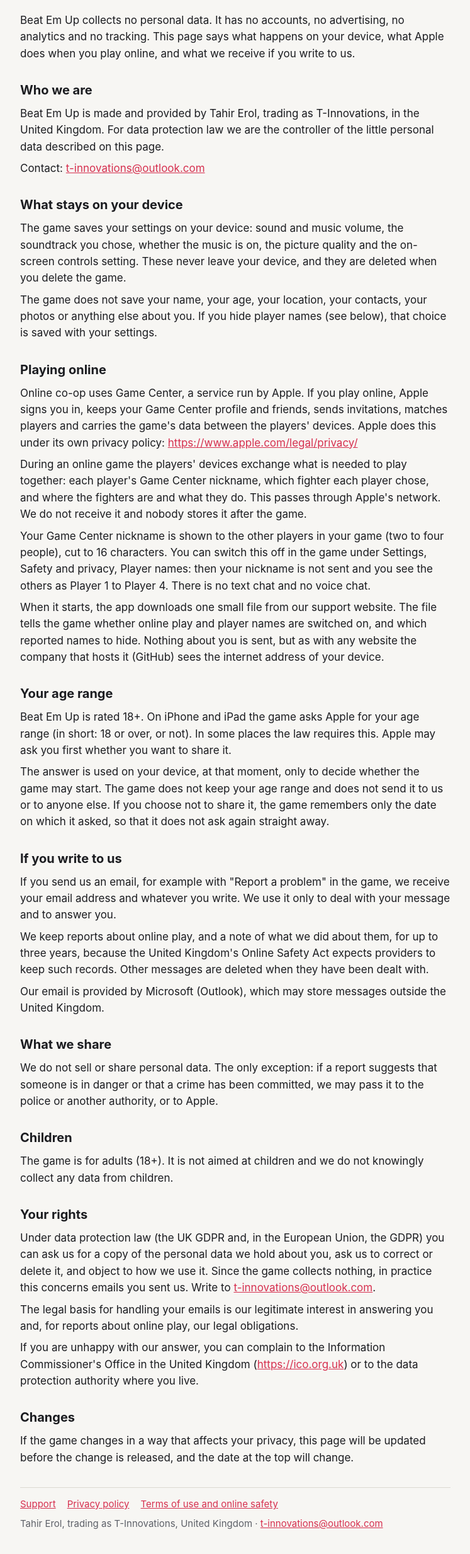
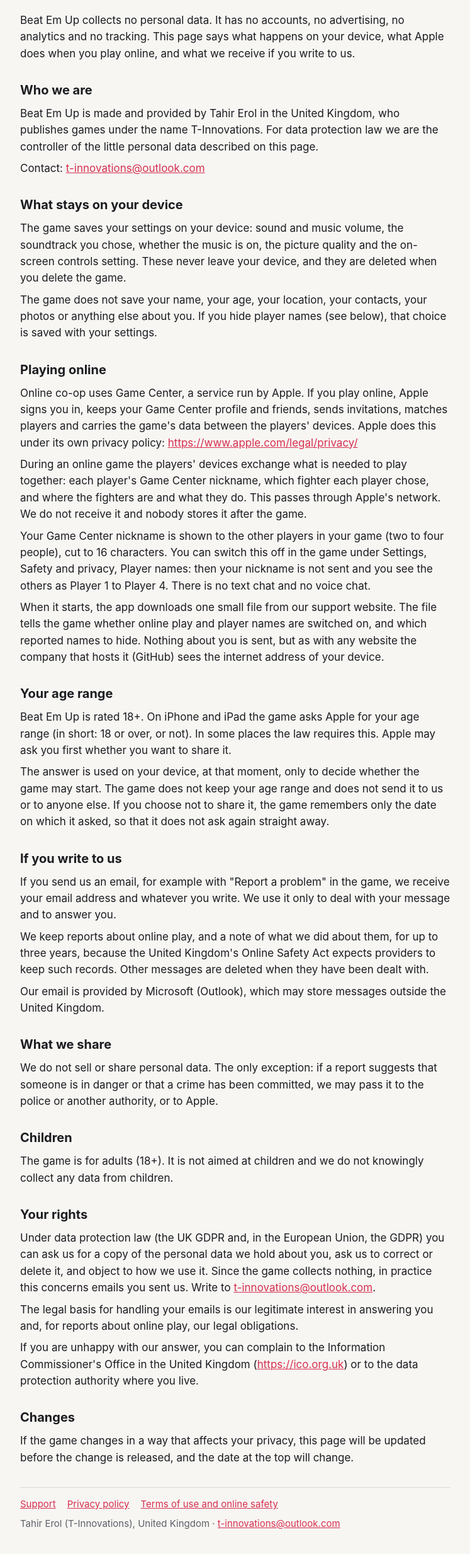
Before and after one commit to T-Innovations/beat-em-up-support, a plain HTML site: page privacy.html in a window 1280 px wide. Shown: the part 147-2614 px from the top of the page at 63% size, without its empty margins (266-1013 px from the left). Drawn offline with Linux system fonts and the light colour scheme.

Commit message:
Provider line: Tahir Erol (T-Innovations)

```diff
--- a/privacy.html
+++ b/privacy.html
@@ -28,7 +28,7 @@ nav{display:flex;flex-wrap:wrap;gap:6px 18px;margin-top:34px;padding-top:14px;bo
 <header><div class="brand">Beat Em Up</div><h1>Privacy policy</h1><p class="dim">Last updated 22 November 2026</p></header>
 <p>Beat Em Up collects no personal data. It has no accounts, no advertising, no analytics and no tracking. This page says what happens on your device, what Apple does when you play online, and what we receive if you write to us.</p>
 <h2>Who we are</h2>
-<p>Beat Em Up is made and provided by Tahir Erol, trading as T-Innovations, in the United Kingdom. For data protection law we are the controller of the little personal data described on this page.</p>
+<p>Beat Em Up is made and provided by Tahir Erol in the United Kingdom, who publishes games under the name T-Innovations. For data protection law we are the controller of the little personal data described on this page.</p>
 <p>Contact: <a href="mailto:t-innovations@outlook.com">t-innovations@outlook.com</a></p>
 <h2>What stays on your device</h2>
 <p>The game saves your settings on your device: sound and music volume, the soundtrack you chose, whether the music is on, the picture quality and the on-screen controls setting. These never leave your device, and they are deleted when you delete the game.</p>
@@ -57,7 +57,7 @@ nav{display:flex;flex-wrap:wrap;gap:6px 18px;margin-top:34px;padding-top:14px;bo
 <p>If the game changes in a way that affects your privacy, this page will be updated before the change is released, and the date at the top will change.</p>
 
 <nav><a href="./">Support</a><a href="privacy.html">Privacy policy</a><a href="terms.html">Terms of use and online safety</a></nav>
-<p class="dim">Tahir Erol, trading as T-Innovations, United Kingdom · <a href="mailto:t-innovations@outlook.com">t-innovations@outlook.com</a></p>
+<p class="dim">Tahir Erol (T-Innovations), United Kingdom · <a href="mailto:t-innovations@outlook.com">t-innovations@outlook.com</a></p>
 </main>
 </body>
 </html>
```
Also changed, not shown: index.html (+1 -1 lines), terms.html (+2 -2 lines).
